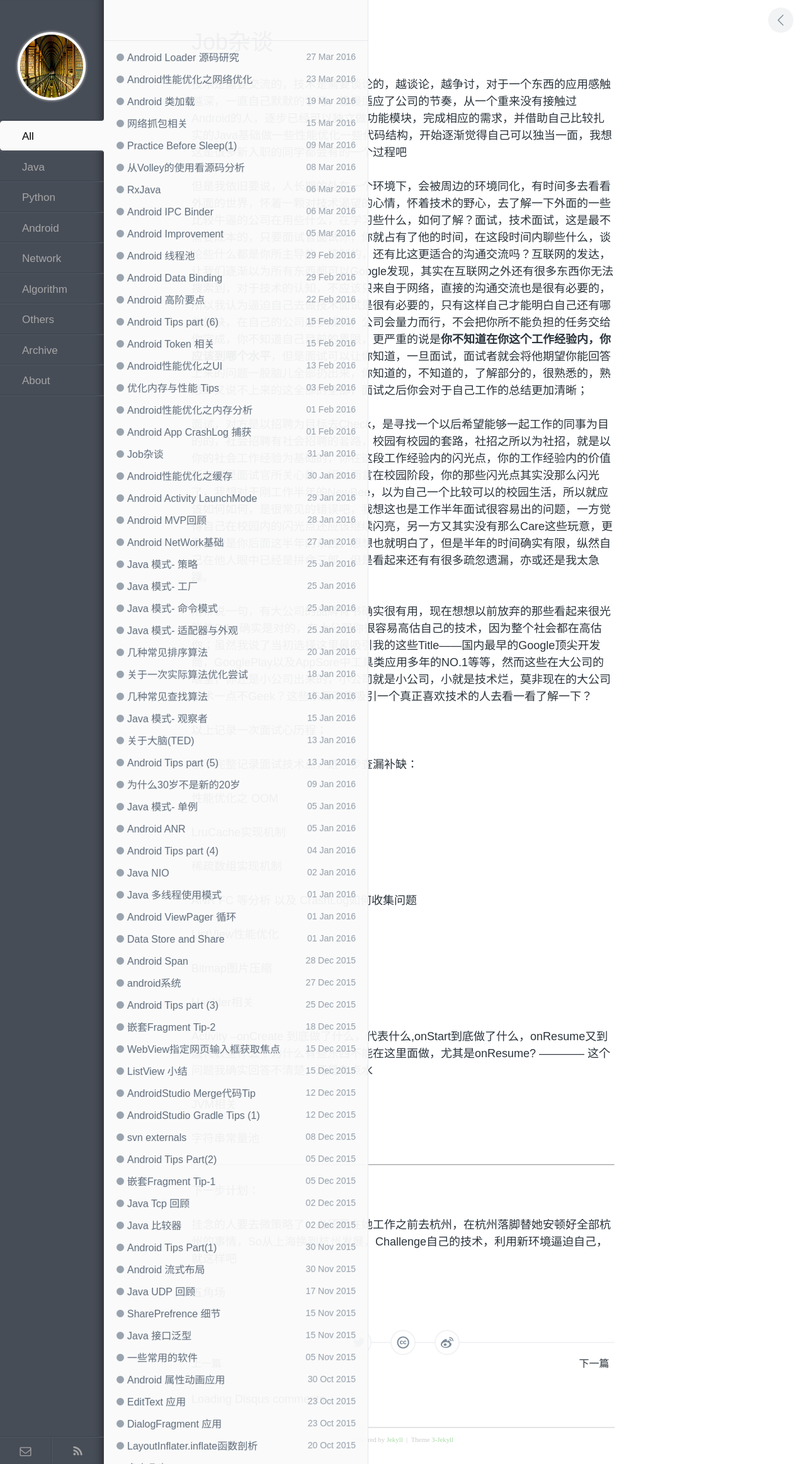
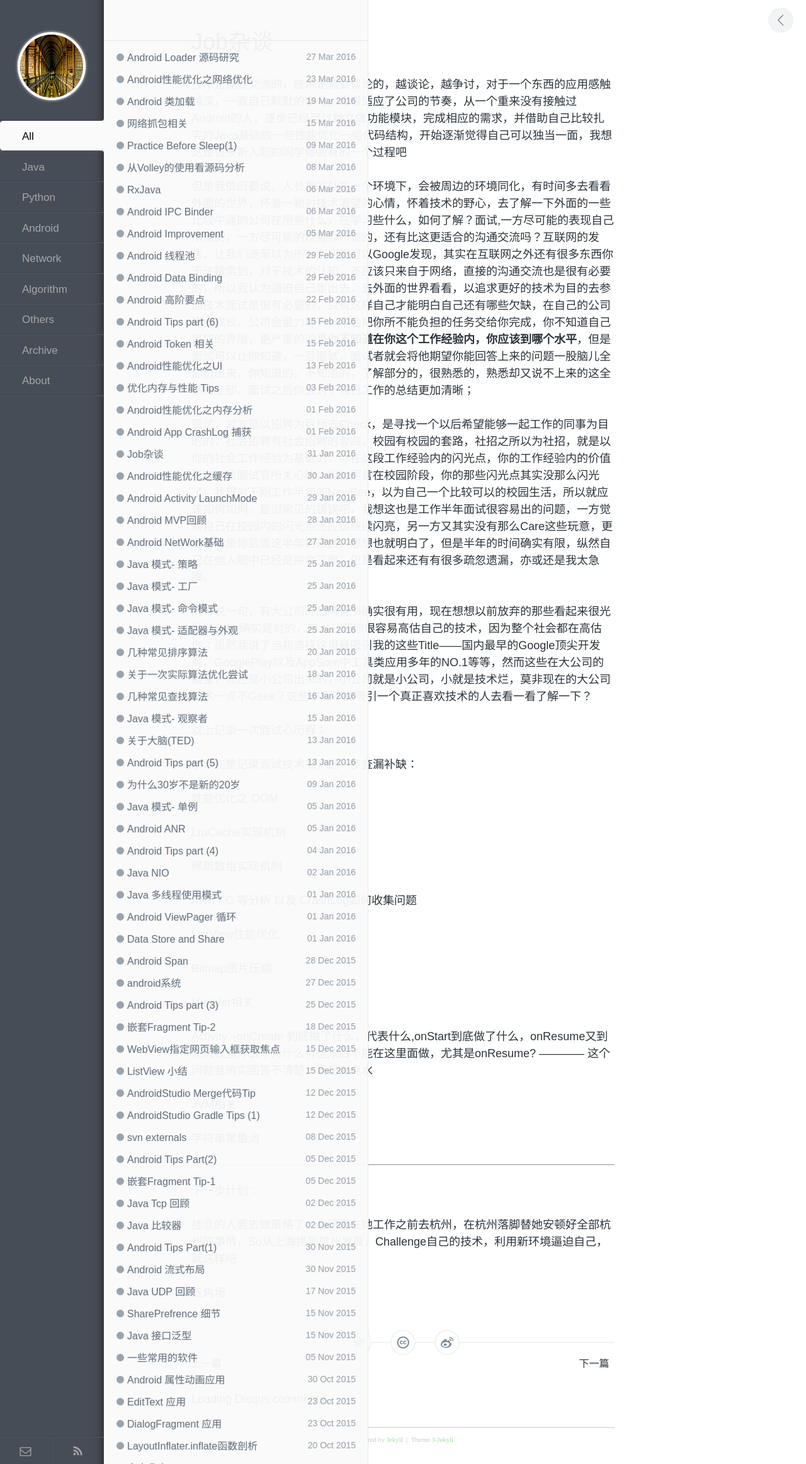
Before and after one commit to enlipan/enlipan.github.io, a Jekyll site: the page built from _posts/2016-01-31-android-job-1.md, in a window 1280 px wide. Shown: the whole page at 63% size. Built offline with Jekyll 4.4.1, drawn with Linux system fonts in a browser that asks for light colours; nearby versions of some CDN libraries; comment, search, counter and statistics services are not loaded.

Commit message:
modify pages android job 1

```diff
--- a/_posts/2016-01-31-android-job-1.md
+++ b/_posts/2016-01-31-android-job-1.md
@@ -6,7 +6,7 @@ category: others
 
 技术是需要交流的，技术是需要谈论的，越谈论，越争讨，对于一个东西的应用感触越深，一直自己默默的学习，慢慢适应了公司的节奏，从一个重来没有接触过Android的人，逐步已经可以独立做功能模块，完成相应的需求，并借助自己比较扎实的Java基础做一些性能优化一些代码结构，开始逐渐觉得自己可以独当一面，我想这是很多新入职的同学都会有的一个过程吧
 
-但是我依旧要说，人长期的处在一个环境下，会被周边的环境同化，有时间多去看看外面的世界，怀着一颗对技术渴望的心情，怀着技术的野心，去了解一下外面的一些比较牛逼的公司在用些什么，在学习些什么，如何了解？面试，技术面试，这是最不需要成本的，只要面试官面试你，你就占有了他的时间，在这段时间内聊些什么，谈论些什么都是你所主导的，控制的，还有比这更适合的沟通交流吗？互联网的发达，让我们逐渐以为所有东西都可以Google发现，其实在互联网之外还有很多东西你无法搜索到，对于技术的认知，不应该只来自于网络，直接的沟通交流也是很有必要的，所以我认为逼迫自己去做技术面试是很有必要的，只有这样自己才能明白自己还有哪些欠缺，在自己的公司逐步成长，公司会量力而行，不会把你所不能负担的任务交给你完成，你不知道自己目前的界限，更严重的说是**你不知道在你这个工作经验内，你应该到哪个水平**，但是面试可以让你知道，一旦面试，面试者就会将他期望你能回答上来的问题一股脑儿全部扔出来，你知道的，不知道的，了解部分的，很熟悉的，熟悉却又说不上来的这全部的全部，面试之后你会对于自己工作的总结更加清晰；
+但是我依旧要说，人长期的处在一个环境下，会被周边的环境同化，有时间多去看看外面的世界，怀着一颗对技术渴望的心情，怀着技术的野心，去了解一下外面的一些比较牛逼的公司在用些什么，在学习些什么，如何了解？面试,一方尽可能的表现自己所懂的，一方尽可能的挖掘你所懂的，还有比这更适合的沟通交流吗？互联网的发达，让我们逐渐以为所有东西都可以Google发现，其实在互联网之外还有很多东西你无法搜索到，对于技术的认知，不应该只来自于网络，直接的沟通交流也是很有必要的，所以我认为逼迫自己走出去，去外面的世界看看，以追求更好的技术为目的去参加技术面试是很有必要的，只有这样自己才能明白自己还有哪些欠缺，在自己的公司逐步成长，公司会量力而行，不会把你所不能负担的任务交给你完成，你不知道自己目前的界限，更严重的说是**你不知道在你这个工作经验内，你应该到哪个水平**，但是面试可以让你知道，一旦面试，面试者就会将他期望你能回答上来的问题一股脑儿全部扔出来，你知道的，不知道的，了解部分的，很熟悉的，熟悉却又说不上来的这全部的全部，面试之后你会对于自己工作的总结更加清晰；
 
 面试，对方是以招聘为目标去Check，是寻找一个以后希望能够一起工作的同事为目的的，社会招聘有社会招聘的套路，校园有校园的套路，社招之所以为社招，就是以你的社会工作经验为基础的，你在这段工作经验内的闪光点，你的工作经验内的价值所在都是面试官所关心的，相对而言在校园阶段，你的那些闪光点其实没那么闪光了，我想对于刚工作半年的NewBee，以为自己一个比较可以的校园生活，所以就应该如何如何，是很常见的错误吧，我想这也是工作半年面试很容易出的问题，一方觉得自己在校园内的闪光点还应该继续闪亮，另一方又其实没有那么Care这些玩意，更看重的是你后面这半年的东西，想想也就明白了，但是半年的时间确实有限，纵然自己在他人眼中已经是拼命三郎，但是看起来还有有很多疏忽遗漏，亦或还是我太急躁。
 
```
